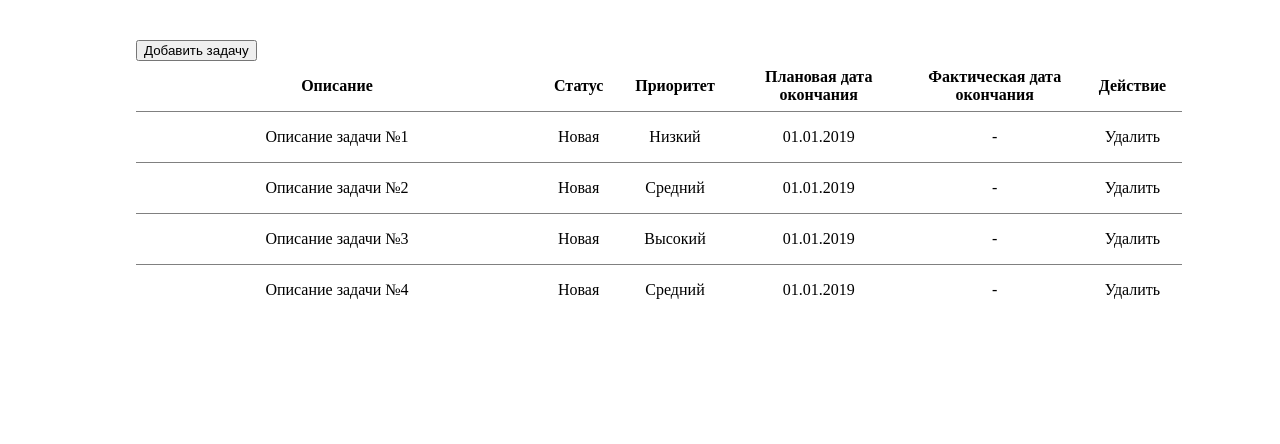
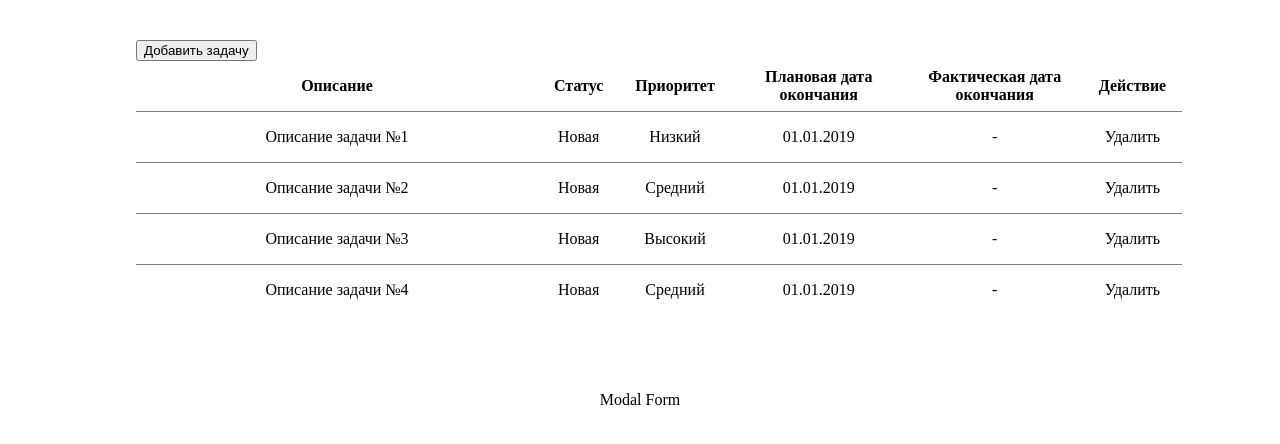
Before and after one commit to mikershov94/tasklist, a React app: page / in a window 1280 px wide. Both pictures are taken after a click on the button "Добавить задачу". Shown: the top 444 px of the page. Built offline with nearby package versions, Linux system fonts and the light colour scheme.

Commit message:
Added modal window

```diff
--- /dev/null
+++ b/src/components/modal/index.js
@@ -0,0 +1,2 @@
+import Modal from './modal';
+export default Modal;
--- /dev/null
+++ b/src/components/modal/modal.jsx
@@ -0,0 +1,14 @@
+import React from 'react';
+import Popup from 'reactjs-popup';
+
+const Modal = ({handleAddTask}) => {
+    return(
+        <Popup trigger={<button className="panel__add-but" onClick={handleAddTask} >Добавить задачу</button>}
+               modal
+               closeOnDocumentClick>
+            <span>Modal Form</span>
+        </Popup>
+    );
+};
+
+export default Modal;
--- a/src/components/panel/panel.jsx
+++ b/src/components/panel/panel.jsx
@@ -1,9 +1,10 @@
 import React from 'react';
+import Modal from '../modal';
 
 const Panel = ({handleAddTask}) => {
     return(
         <div className="panel">
-            <button className="panel__add-but" onClick={handleAddTask} >Добавить задачу</button>
+            <Modal handleAddTask={handleAddTask} />
         </div>
     );
 };
```
